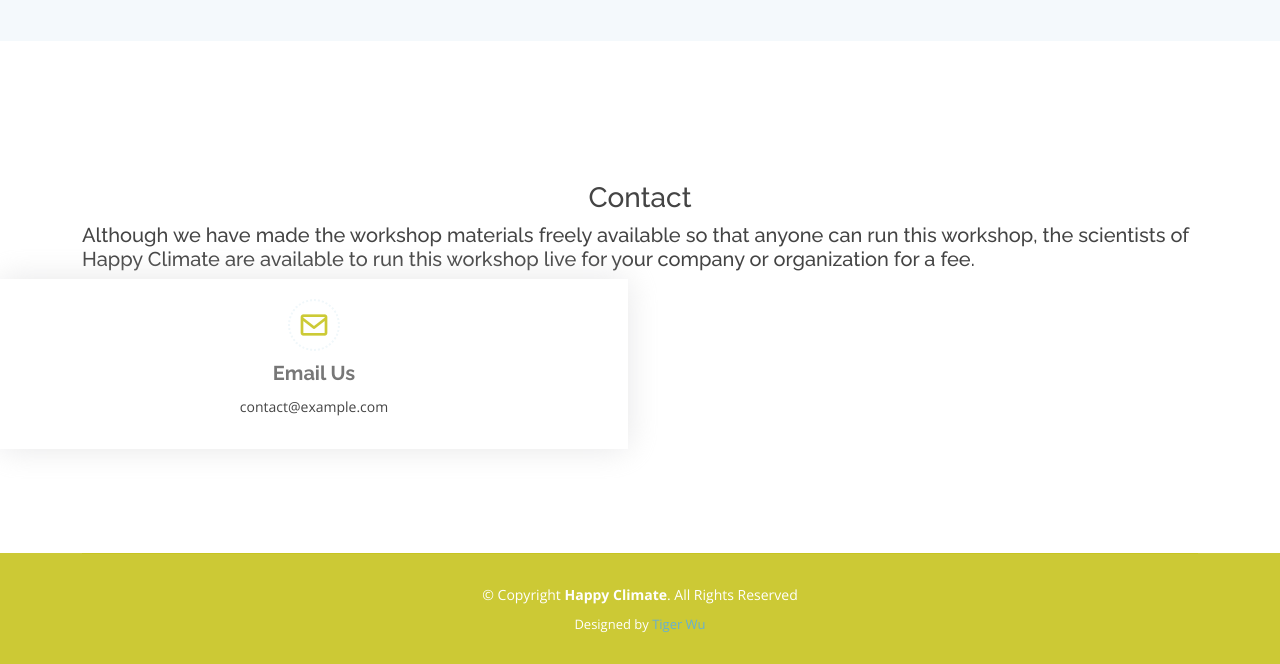
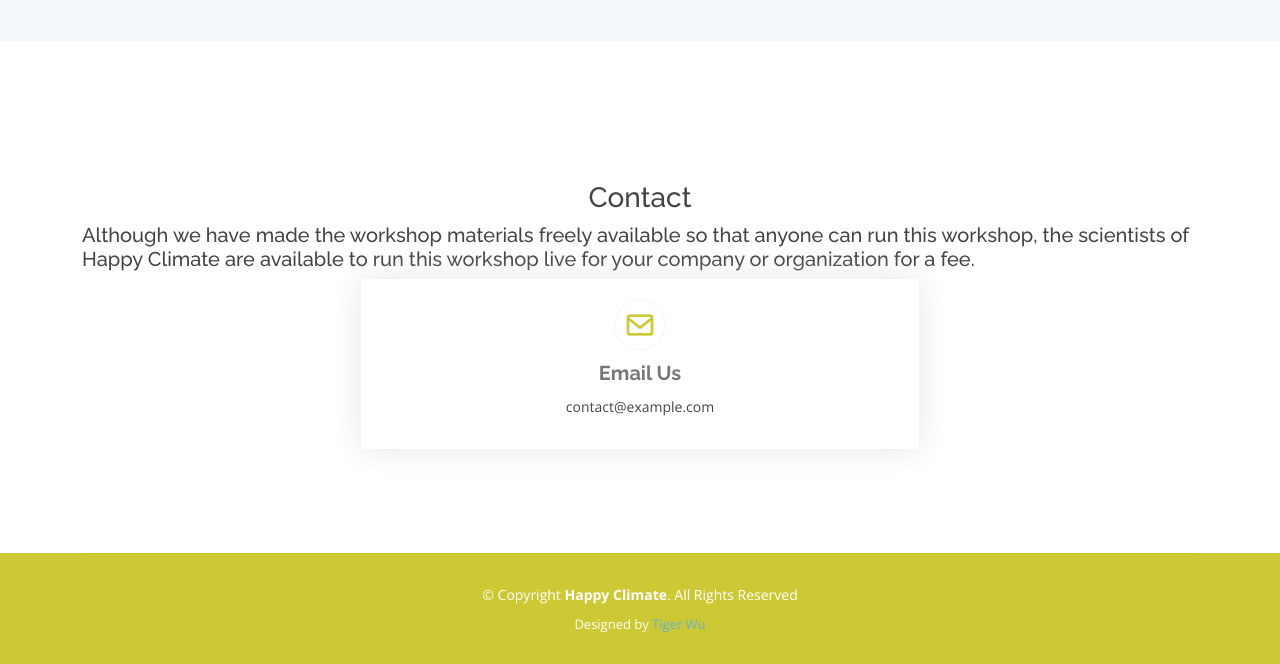
Before and after one commit to TigerThePro/happyclimate, a plain HTML site: page workshop.html in a window 1280 px wide. Shown: the part 1779-2443 px from the top of the page. Drawn offline with nearby package versions, Linux system fonts and the light colour scheme.

Commit message:
center 'Email Us'

```diff
--- a/workshop.html
+++ b/workshop.html
@@ -266,7 +266,7 @@
       </div>
       <div></div>
     </div>
-    <div class="row">
+    <div class="container d-flex align-items-center justify-content-between">
       <div></div>
       <div class="col-lg-6">
         <div class="info-box  mb-4">
```
